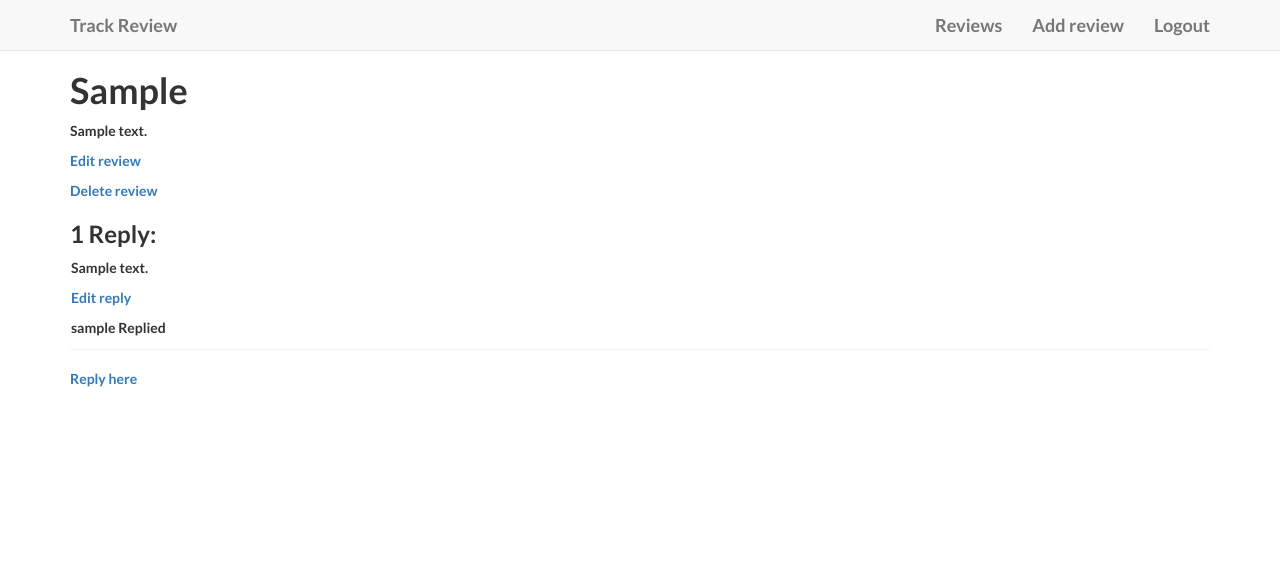
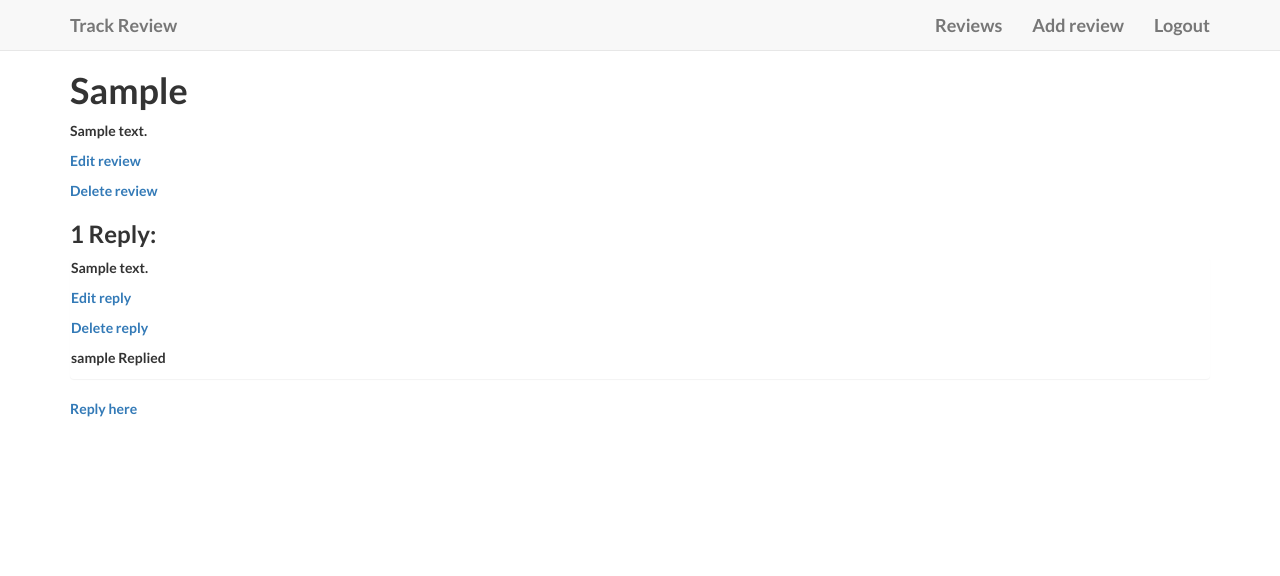
Before and after one commit to njc413/track_review, a Django app: page /review/1/ in a window 1280 px wide. Shown: the top 576 px of the page. Run offline with Django 3.2, Linux system fonts and the light colour scheme; the first user in the database is signed in; tables that the repository leaves empty hold one stand-in row (Sample ...); some libraries are stand-ins or nearby versions.

Commit message:
add reply delete view

```diff
--- a/core/urls.py
+++ b/core/urls.py
@@ -12,4 +12,5 @@ urlpatterns = patterns('',
    url(r'^review/delete/(?P<pk>\d+)/$', ReviewDeleteView.as_view(), name='review_delete'),
    url(r'^review/(?P<pk>\d+)/reply/create/$', ReplyCreateView.as_view(), name='reply_create'),
    url(r'^review/(?P<review_pk>\d+)/reply/update/(?P<reply_pk>\d+)/$', ReplyUpdateView.as_view(),name='reply_update'),
+   url(r'^review/(?P<review_pk>\d+)/reply/delete/(?P<reply_pk>\d+)/$', ReplyDeleteView.as_view(), name='reply_delete'),
  )
--- a/core/views.py
+++ b/core/views.py
@@ -65,3 +65,11 @@
 
   def get_success_url(self):
       return self.object.review.get_absolute_url()
+
+class ReplyDeleteView(DeleteView):
+    model = Reply
+    pk_url_kwarg = 'reply_pk'
+    template_name = 'reply/reply_confirm_delete.html'
+
+    def get_success_url(self):
+        return self.object.review.get_absolute_url()
--- a/templates/review/review_detail.html
+++ b/templates/review/review_detail.html
@@ -14,6 +14,7 @@
   <p>{{ reply.text }}</p>
   {% if reply.user == user %}
   <p><a href="{% url 'reply_update' review_pk=review.id reply_pk=reply.id %}">Edit reply</a></p>
+  <p><a href="{% url 'reply_delete' review_pk=review.id reply_pk=reply.id %}">Delete reply</a></p>
   {% endif %}
   <p>{{reply.user.username }} Replied</p>
 </div>
```
Also changed, not shown: templates/reply/reply_confirm_delete.html (added, +8 -0 lines).
